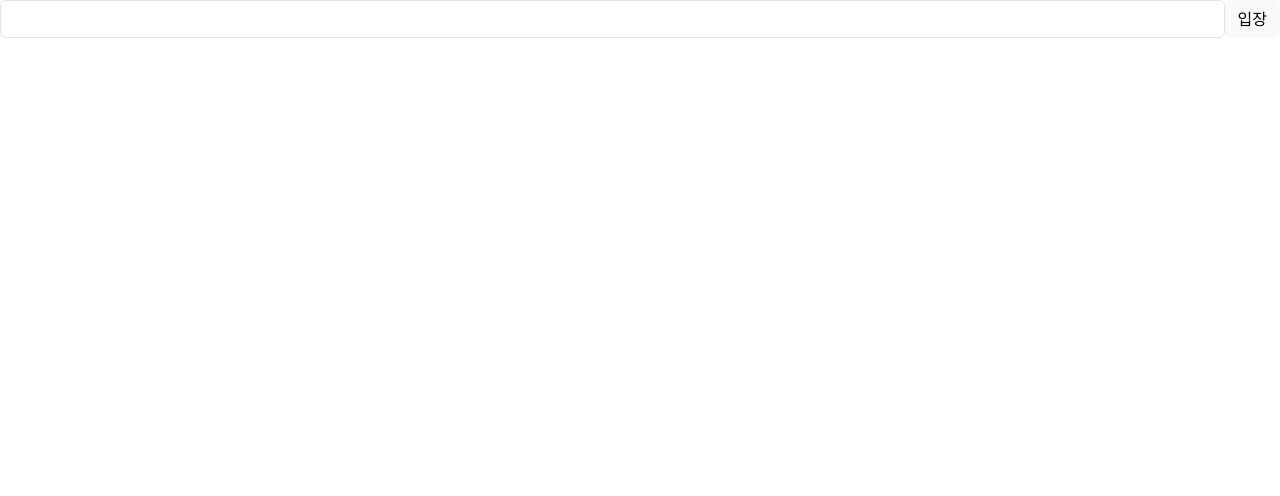
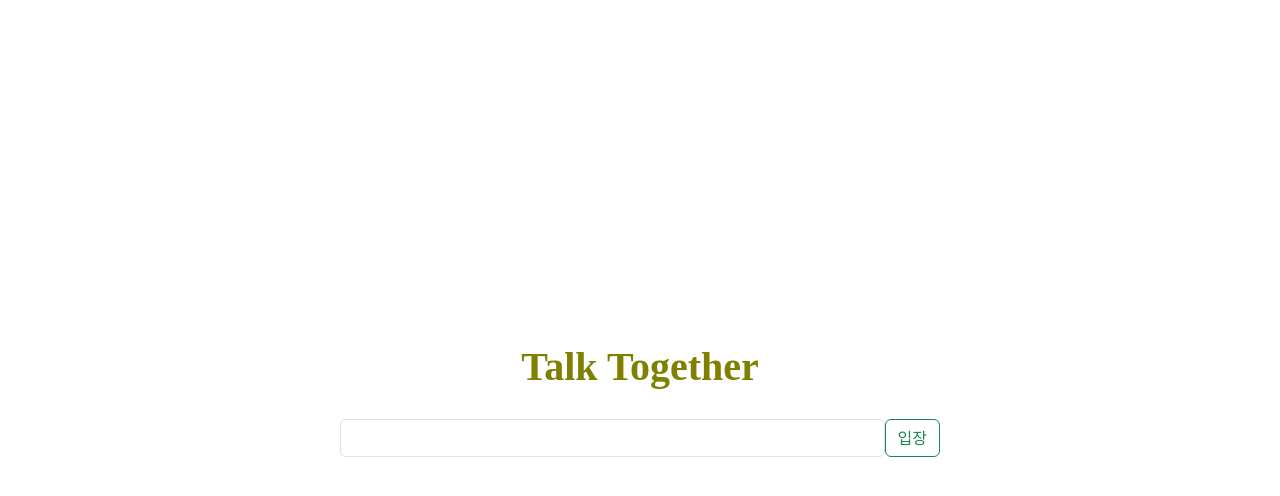
Before and after one commit to KrillM/sesac07_socket, a React (Create React App) app in the folder talk/: page / in a window 1280 px wide. Shown: the top 496 px of the page. Built offline with nearby package versions, Linux system fonts and the light colour scheme.

Commit message:
채팅창 접속 전 디자인 작업 완료

```diff
--- a/talk/src/App.css
+++ b/talk/src/App.css
@@ -2,9 +2,10 @@
     box-sizing: border-box;
 }
 
+/* 초기 설정 */
 .chat-container {
     width: 100%;
-    min-height: 600px;
+    min-height: 900px; /* 기본 최소 높이 */
     background-color: olive;
     padding: 10px 15px 0;
 }
@@ -59,3 +60,34 @@
     text-align: center;
     margin-top: 6px;
 }
+
+.helloGuys {
+    display: flex;
+    flex-direction: column; /* 자식 요소를 세로로 쌓기 */
+    justify-content: center; /* 세로로 가운데 정렬 */
+    align-items: center; /* 가로로 가운데 정렬 */
+    height: 100vh; /* 세로 중앙 정렬을 위한 높이 설정 (선택 사항) */
+}
+
+.show-Title {
+    /* 이 부분은 .show-Title 클래스에 적용되는데, 이는 부모 역할을 하는 요소가 flex container여야 효과가 있습니다. */
+    display: flex;
+    color: olive;
+    font-family: 'Hahmlet', serif;
+    font-weight: 600;
+    justify-content: center; /* 가로로 가운데 정렬 */
+    align-items: center; /* 세로로 가운데 정렬 */
+    padding-bottom: 20px;
+}
+
+.show-chatting-rooms {
+    width: 600px;
+    display: flex;
+    justify-content: space-between;
+    align-items: center; /* 가로로 가운데 정렬 */
+    margin: 0 auto; /* 왼쪽과 오른쪽 마진을 자동으로 설정하여 전체를 가운데 정렬 */
+}
+
+.show-chatting-rooms > input {
+    flex-grow: 1;
+}
--- a/talk/src/components/TalkTogether.js
+++ b/talk/src/components/TalkTogether.js
@@ -102,11 +102,14 @@ export default function TalkTogether () {
                 <input type="text" class="form-control" value={message} onChange={(e) => setMessage(e.target.value)} />
                 <button class="btn btn-light" onClick={sendMessage}>전송</button>
             </div>
-        </>) : (<>
-            <div className='input-container'>
-                <input type='text' class="form-control" value={newCrew} onChange={(e) => setNewCrew(e.target.value)}/>
-                <button class="btn btn-light" onClick={joinChattingRoom}>입장</button>
+        </>) : (
+            <div className='helloGuys'>
+                <h1 className='show-Title'> Talk Together </h1>
+                <div className='show-chatting-rooms'>
+                    <input type='text' class="form-control" value={newCrew} onChange={(e) => setNewCrew(e.target.value)}/>
+                    <button class="btn btn-outline-success" onClick={joinChattingRoom}>입장</button>
+                </div>
             </div>
-        </>) }
+        )}
     </>)
 }
```
